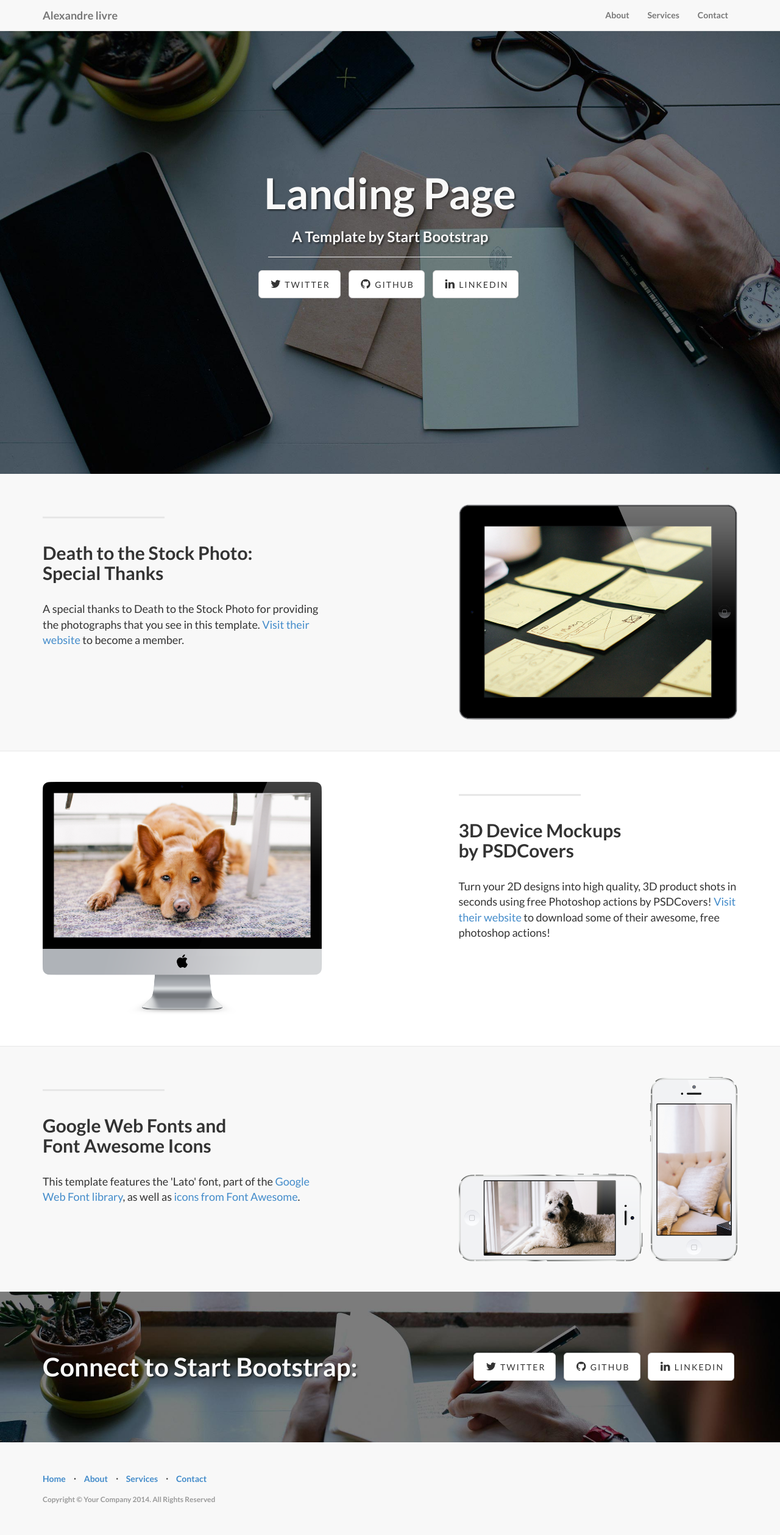
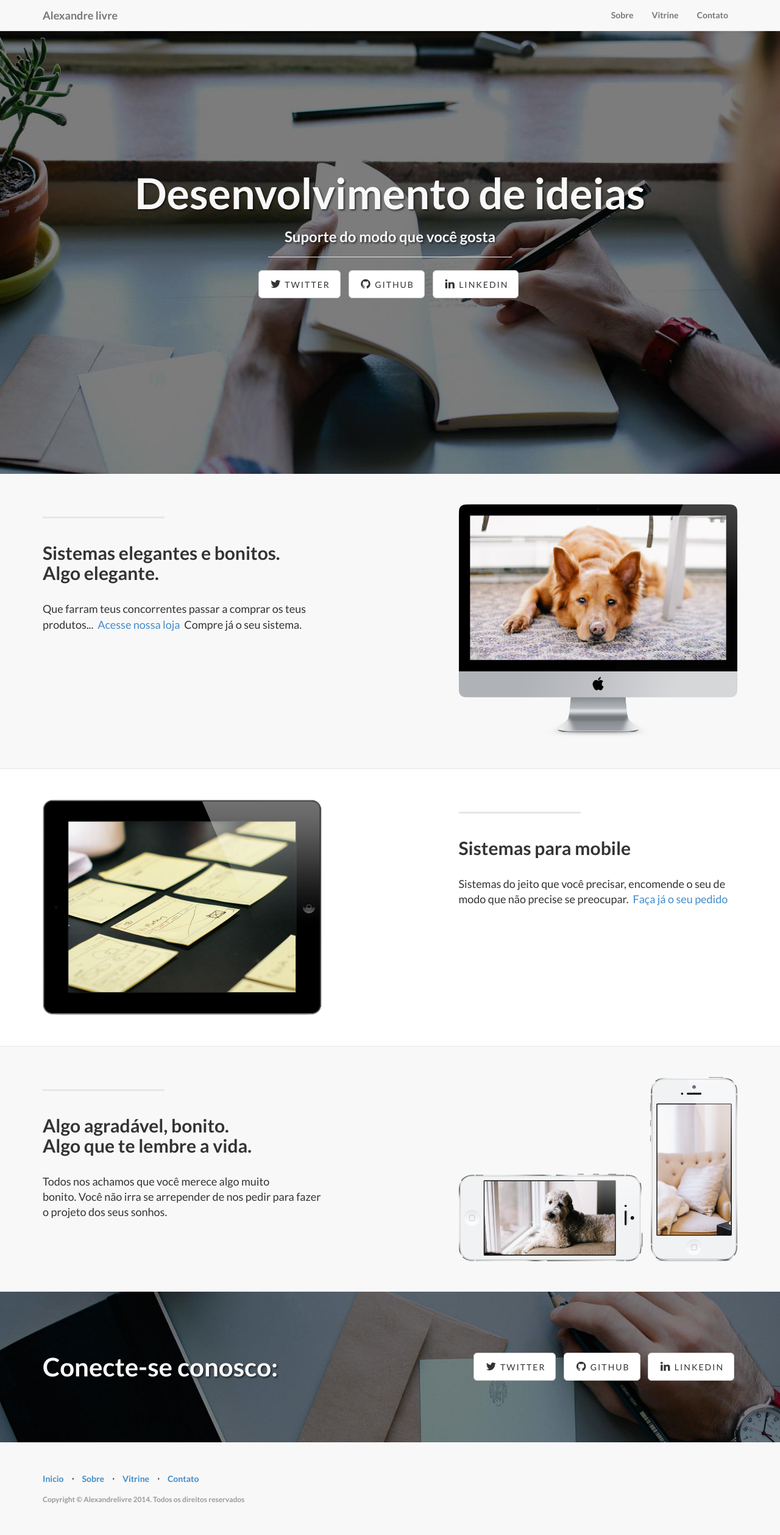
Before and after one commit to Alexandregra/Site_home, a CodeIgniter app: page / in a window 1280 px wide. Shown: the whole page at 61% size. Run offline with CodeIgniter, Linux system fonts and the light colour scheme.

Commit message:
Versão 1.0.2 Pagina inicial Signed-off-by:alexandre <alexandre@localhost.localdomain>

```diff
--- a/application/views/home.php
+++ b/application/views/home.php
@@ -1,13 +1,46 @@
 <!DOCTYPE html>
-<html lang="pt-br"> <!-- Idioma da pagina. -->
+<!--[if lt IE 7 ]><html class="ie ie6" lang="pt-br"> <![endif]-->
+<!--[if IE 7 ]><html class="ie ie7" lang="pt-br"> <![endif]-->
+<!--[if IE 8 ]><html class="ie ie8" lang="pt-br"> <![endif]-->
+<!--[if (gte IE 9)|!(IE)]><!-->
 
-<head>
-    <meta charset="utf-8">
-    <meta name="viewport" content="width=device-width, initial-scale=1.0">
-    <meta name="description" content="">
-    <meta name="author" content="">
+    <?php echo doctype('xhtml1-trans'); ?>
+<html xmlns="http://www.w3.org/1999/xhtml">
+    <html lang="pt-br">
+        <!--<![endif]-->
+    <head>
+        <meta charset="utf-8">
+    <title>Alexandre livre - Desenvolvedor de aplicações Web.</title>
 
-    <title>Alexandre livre - Desenvolvedor de aplicações Web.</title>
+
+          <!-- Mobile Specific Metas
+    ================================================== -->
+  <meta name="viewport" content="width=device-width, initial-scale=1.0">
+
+        <?php
+        $meta= array(
+
+          array('name' => 'robots', 'content' => 'no-cache'),
+          array('name' => 'discription', 'content' => 'Alexandre livre - Templates e web sites'),
+
+          array('name' => 'keyworks', 'content' => 'sistemas, sistemas web, sistema administrativo web,
+              loja online, desenvolvimento de sites, Templates para blogs, modelos para blogs, , sites,
+              templates para sites, modelos para sites, Templates, consultoria de projetos, manutenção,
+              suporte ao projeto, otimização de sites'),
+
+          array('name' => 'robots', 'content' => 'no-cache'),
+          array('name' => 'Content-type', 'content' => 'text/html; charset=utf-8', 'type' => 'equiv'),
+          array('name' => 'autor', 'content' => '')
+
+            );
+
+          echo meta($meta);
+
+          // caregando os icons do site
+          echo link_tag('img/icon/apple-touch-icon-114x114.png', 'apple-touch-icon', 'image/ico');
+          echo link_tag('img/icon/apple-touch-icon-144x144.png', 'apple-touch-icon', 'image/ico');
+          echo link_tag('img/icon/apple-touch-icon-72x72.png', 'apple-touch-icon', 'image/ico');
+     ?>
 
     <!-- Bootstrap core CSS -->
     <link href="css/bootstrap.css" rel="stylesheet">
@@ -38,11 +71,11 @@
             <!-- Collect the nav links, forms, and other content for toggling -->
             <div class="collapse navbar-collapse navbar-right navbar-ex1-collapse">
                 <ul class="nav navbar-nav">
-                    <li><a href="#about">About</a>
+                    <li><a href="#Sobre">Sobre</a>
                     </li>
-                    <li><a href="#services">Services</a>
+                    <li><a href="#Vitrine">Vitrine</a>
                     </li>
-                    <li><a href="#contact">Contact</a>
+                    <li><a href="#Contato">Contato</a>
                     </li>
                 </ul>
             </div>
@@ -58,8 +91,8 @@
             <div class="row">
                 <div class="col-lg-12">
                     <div class="intro-message">
-                        <h1>Landing Page</h1>
-                        <h3>A Template by Start Bootstrap</h3>
+                        <h1>Desenvolvimento de ideias</h1>
+                        <h3>Suporte do modo que você gosta</h3>
                         <hr class="intro-divider">
                         <ul class="list-inline intro-social-buttons">
                             <li><a href="https://twitter.com/alexandrelivre" class="btn btn-default btn-lg"><i class="fa fa-twitter fa-fw"></i> <span class="network-name">Twitter</span></a>
@@ -87,12 +120,12 @@
                 <div class="col-lg-5 col-sm-6">
                     <hr class="section-heading-spacer">
                     <div class="clearfix"></div>
-                    <h2 class="section-heading">Death to the Stock Photo:
-                        <br>Special Thanks</h2>
-                    <p class="lead">A special thanks to Death to the Stock Photo for providing the photographs that you see in this template. <a target="_blank" href="http://join.deathtothestockphoto.com/">Visit their website</a> to become a member.</p>
+                    <h2 class="section-heading">Sistemas elegantes e bonitos.
+                        <br>Algo elegante.</h2>
+                    <p class="lead">Que farram teus concorrentes passar a comprar os teus produtos...&nbsp;&nbsp;<a target="_blank" href="http://www.loja.alexandrelivre.com/">Acesse nossa loja</a>&nbsp;&nbsp;Compre já o seu sistema.</p>
                 </div>
                 <div class="col-lg-5 col-lg-offset-2 col-sm-6">
-                    <img class="img-responsive" src="img/ipad.png" alt="">
+                    <img class="img-responsive" src="img/doge.png" alt="">
                 </div>
             </div>
 
@@ -110,12 +143,11 @@
                 <div class="col-lg-5 col-lg-offset-1 col-sm-push-6  col-sm-6">
                     <hr class="section-heading-spacer">
                     <div class="clearfix"></div>
-                    <h2 class="section-heading">3D Device Mockups
-                        <br>by PSDCovers</h2>
-                    <p class="lead">Turn your 2D designs into high quality, 3D product shots in seconds using free Photoshop actions by PSDCovers! <a target="_blank" href="http://www.psdcovers.com/">Visit their website</a> to download some of their awesome, free photoshop actions!</p>
+                    <h2 class="section-heading">Sistemas para mobile</h2>
+                    <p class="lead">Sistemas do jeito que você precisar, encomende o seu de modo que não precise se preocupar.&nbsp;&nbsp;<a target="_blank" href="#">Faça já o seu pedido</a></p>
                 </div>
                 <div class="col-lg-5 col-sm-pull-6  col-sm-6">
-                    <img class="img-responsive" src="img/doge.png" alt="">
+                    <img class="img-responsive" src="img/ipad.png" alt="">
                 </div>
             </div>
 
@@ -133,9 +165,9 @@
                 <div class="col-lg-5 col-sm-6">
                     <hr class="section-heading-spacer">
                     <div class="clearfix"></div>
-                    <h2 class="section-heading">Google Web Fonts and
-                        <br>Font Awesome Icons</h2>
-                    <p class="lead">This template features the 'Lato' font, part of the <a target="_blank" href="http://www.google.com/fonts">Google Web Font library</a>, as well as <a target="_blank" href="http://fontawesome.io">icons from Font Awesome</a>.</p>
+                    <h2 class="section-heading">Algo agradável, bonito.
+                        <br>Algo que te lembre a vida.</h2>
+                    <p class="lead">Todos nos achamos que você merece algo muito bonito.&nbsp;Você não irra se arrepender de nos pedir para fazer o projeto dos seus sonhos.</p>
                 </div>
                 <div class="col-lg-5 col-lg-offset-2 col-sm-6">
                     <img class="img-responsive" src="img/phones.png" alt="">
@@ -154,7 +186,7 @@
 
             <div class="row">
                 <div class="col-lg-6">
-                    <h2>Connect to Start Bootstrap:</h2>
+                    <h2>Conecte-se conosco:</h2>
                 </div>
                 <div class="col-lg-6">
                     <ul class="list-inline banner-social-buttons">
@@ -179,19 +211,19 @@
             <div class="row">
                 <div class="col-lg-12">
                     <ul class="list-inline">
-                        <li><a href="#home">Home</a>
+                        <li><a href="#">Inicio</a>
                         </li>
                         <li class="footer-menu-divider">&sdot;</li>
-                        <li><a href="#about">About</a>
+                        <li><a href="#Sobre">Sobre</a>
                         </li>
                         <li class="footer-menu-divider">&sdot;</li>
-                        <li><a href="#services">Services</a>
+                        <li><a href="#Vitrine">Vitrine</a>
                         </li>
                         <li class="footer-menu-divider">&sdot;</li>
-                        <li><a href="#contact">Contact</a>
+                        <li><a href="#Contato">Contato</a>
                         </li>
                     </ul>
-                    <p class="copyright text-muted small">Copyright &copy; Your Company 2014. All Rights Reserved</p>
+                    <p class="copyright text-muted small">Copyright &copy; Alexandrelivre 2014. Todos os direitos reservados</p>
                 </div>
             </div>
         </div>
--- a/css/landing-page.css
+++ b/css/landing-page.css
@@ -17,7 +17,7 @@ body, h1, h2, h3, h4, h5, h6 {
 	padding-top: 50px; /* If you're making other pages, make sure there is 50px of padding to make sure the navbar doesn't overlap content! */
 	padding-bottom: 50px;
 	color: #f8f8f8;
-	background: url(../img/intro-bg.jpg) no-repeat center center;
+	background: url(../img/banner-bg.jpg) no-repeat center center;
 	background-size: cover;
 	text-align: center;
 }
@@ -99,7 +99,7 @@ body, h1, h2, h3, h4, h5, h6 {
 .banner {
 	padding: 100px 0;
 	color: #f8f8f8;
-	background: url(../img/banner-bg.jpg) no-repeat center center;
+	background: url(../img/intro-bg.jpg) no-repeat center center;
 	background-size: cover;
 }
 
```
Also changed, not shown: img/icon/apple-touch-icon-114x114.png (added), img/icon/apple-touch-icon-144x144.png (added), img/icon/apple-touch-icon-72x72.png (added), img/icon/apple-touch-icon.png (added).
